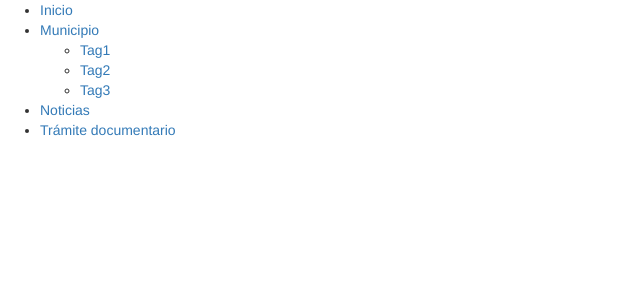
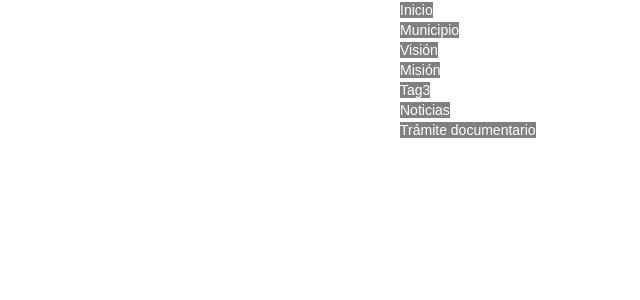
Before and after one commit to DenisY3rk/Pagina_Web, a PHP site: page / in a window 1280 px wide. Shown: the top 300 px of the page, without its empty margins (0-640 px from the left). Run offline with PHP 8.4, Linux system fonts and the light colour scheme.

Commit message:
estilov1

```diff
--- a/index.php
+++ b/index.php
@@ -7,6 +7,7 @@
     <title>Municipalidad Distrital de San Juan del Oro</title>
     <link rel="stylesheet" href="vistas/css/bootstrap.css">
     <link rel="stylesheet" href="vistas/css/bootstrap-theme.css">
+    <link rel="stylesheet" href="vistas/css/estilo.css">
     <script src="vistas/js/bootstrap.js"></script>
 </head>
 
@@ -14,12 +15,12 @@
     <body>
     <header>
       <nav>
-        <ul class="menu">
+        <ul id="menu">
           <li><a href="">Inicio</a></li>
           <li><a href="">Municipio</a>
             <ul>
-              <li><a href="">Tag1</a></li>
-              <li><a href="">Tag2</a></li>
+              <li><a href="">Visión</a></li>
+              <li><a href="">Misión</a></li>
               <li><a href="">Tag3</a></li>
             </ul>
           </li>
--- /dev/null
+++ b/vistas/css/estilo.css
@@ -0,0 +1,17 @@
+*{
+  margin: 0;
+  padding: 0;
+}
+header{
+  font-family: sans-serif;
+  width: 480px;
+  margin: 0 auto;
+}
+ul{
+  list-style: none;
+}
+#menu li a{
+  background-color: grey;
+  color: white;
+  text-decoration: none;
+}
```
